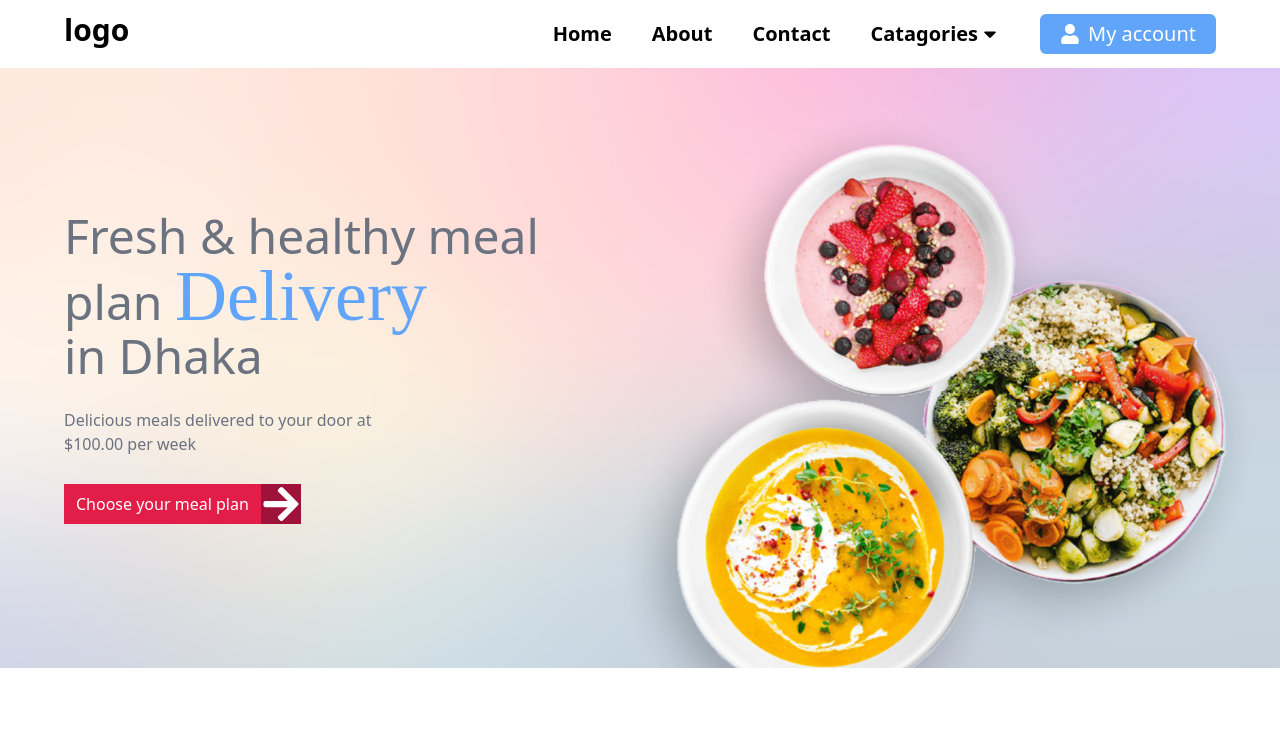
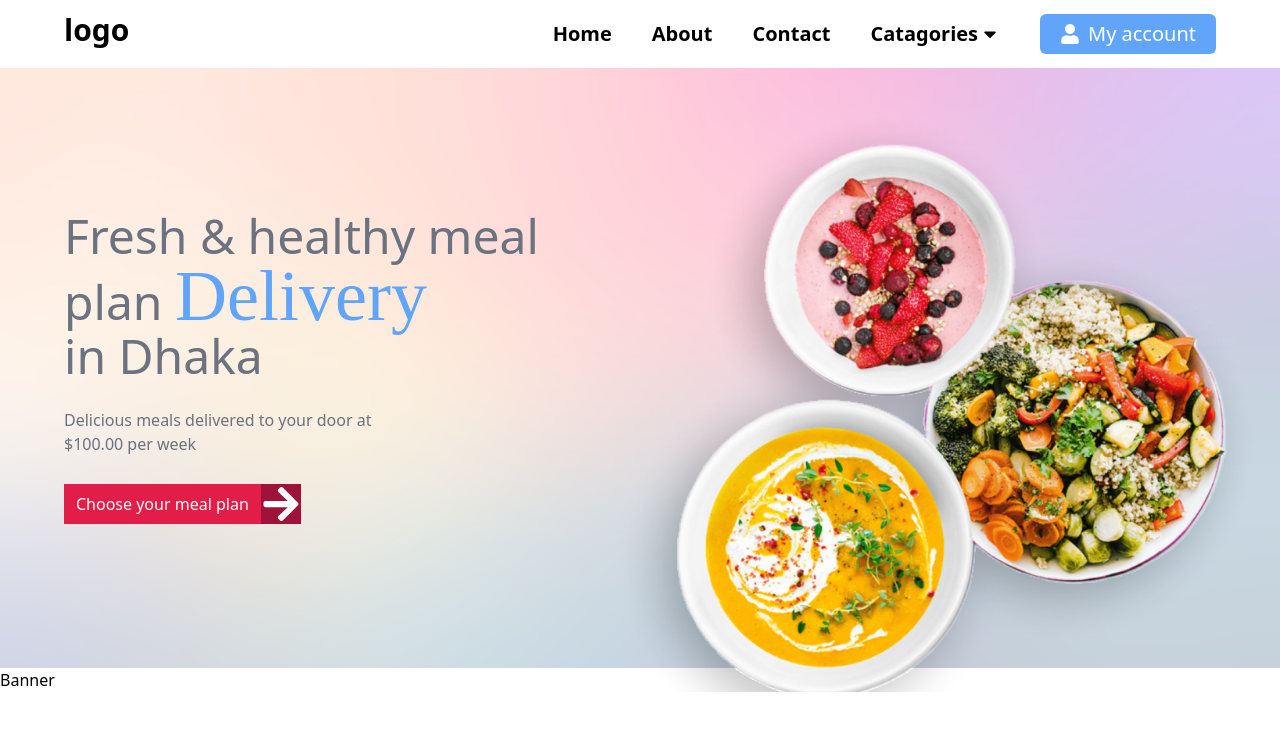
Before and after one commit to JuwelShaikh/restaurant-site, a React (Vite) app: page / in a window 1280 px wide. Shown: the top 730 px of the page. Built offline with nearby package versions, Linux system fonts and the light colour scheme; a web font is replaced by a local one.

Commit message:
Banner component added

```diff
--- a/src/App.jsx
+++ b/src/App.jsx
@@ -1,3 +1,4 @@
+import Banner from "./Components/Banner/Banner"
 import Hero from "./Components/Hero/Hero"
 import Navbar from "./Components/Navbar/Navbar"
 
@@ -7,6 +8,7 @@
     <div className="overflow-x-hidden">
       <Navbar/>
       <Hero/>
+      <Banner/>
     </div>
   )
 }
--- /dev/null
+++ b/src/Components/Banner/Banner.jsx
@@ -0,0 +1,9 @@
+
+
+const Banner = () => {
+  return (
+    <div>Banner</div>
+  )
+}
+
+export default Banner
```
